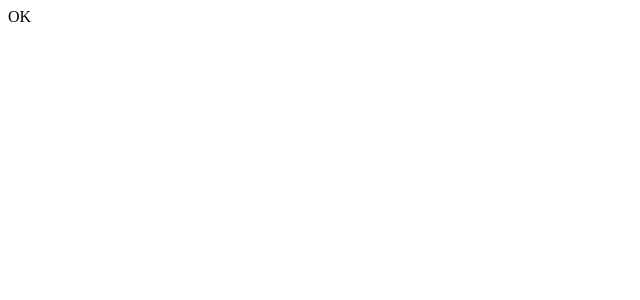
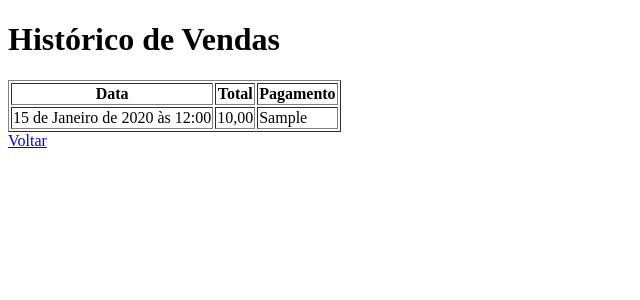
Before and after one commit to farmacialalysalma01-lang/farmacia-lalysalma, a Django app: page /historico-vendas/ in a window 1280 px wide. Before the commit the part shown is almost empty. Shown: the top 300 px of the page, without its empty margins (0-640 px from the left). Run offline with Django 4.2, Linux system fonts and the light colour scheme; a user stored in the database is signed in; tables that the repository leaves empty hold one stand-in row (values such as "Sample post").

Commit message:
Update historico_vendas.html

```diff
--- a/templates/historico_vendas.html
+++ b/templates/historico_vendas.html
@@ -1 +1,30 @@
-OK
+<!DOCTYPE html>
+<html>
+<head>
+    <title>Histórico</title>
+</head>
+<body>
+
+<h1>Histórico de Vendas</h1>
+
+<table border="1">
+<tr>
+    <th>Data</th>
+    <th>Total</th>
+    <th>Pagamento</th>
+</tr>
+
+{% for v in vendas %}
+<tr>
+    <td>{{ v.data }}</td>
+    <td>{{ v.total }}</td>
+    <td>{{ v.pagamento }}</td>
+</tr>
+{% endfor %}
+
+</table>
+
+<a href="/caixa/">Voltar</a>
+
+</body>
+</html>
```
